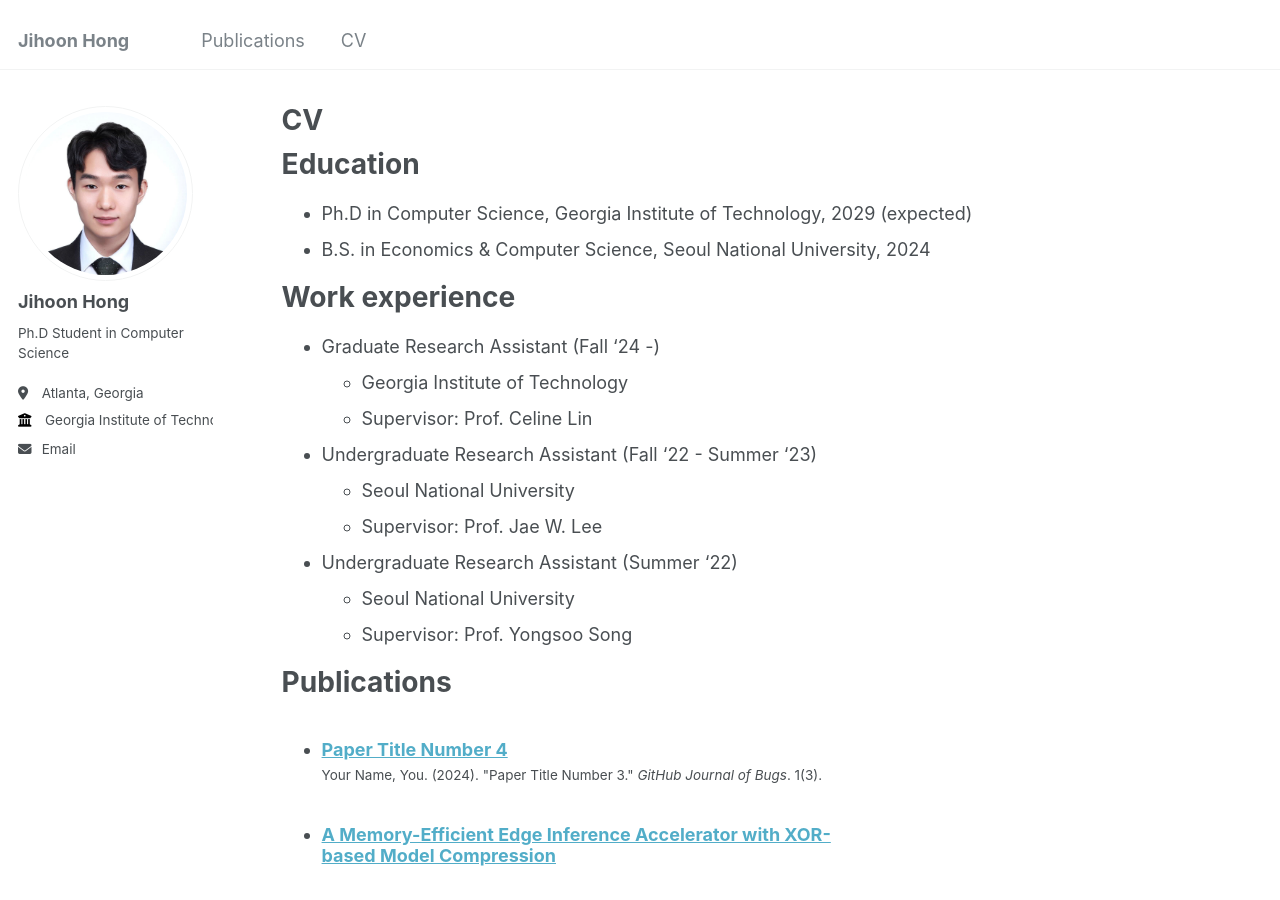
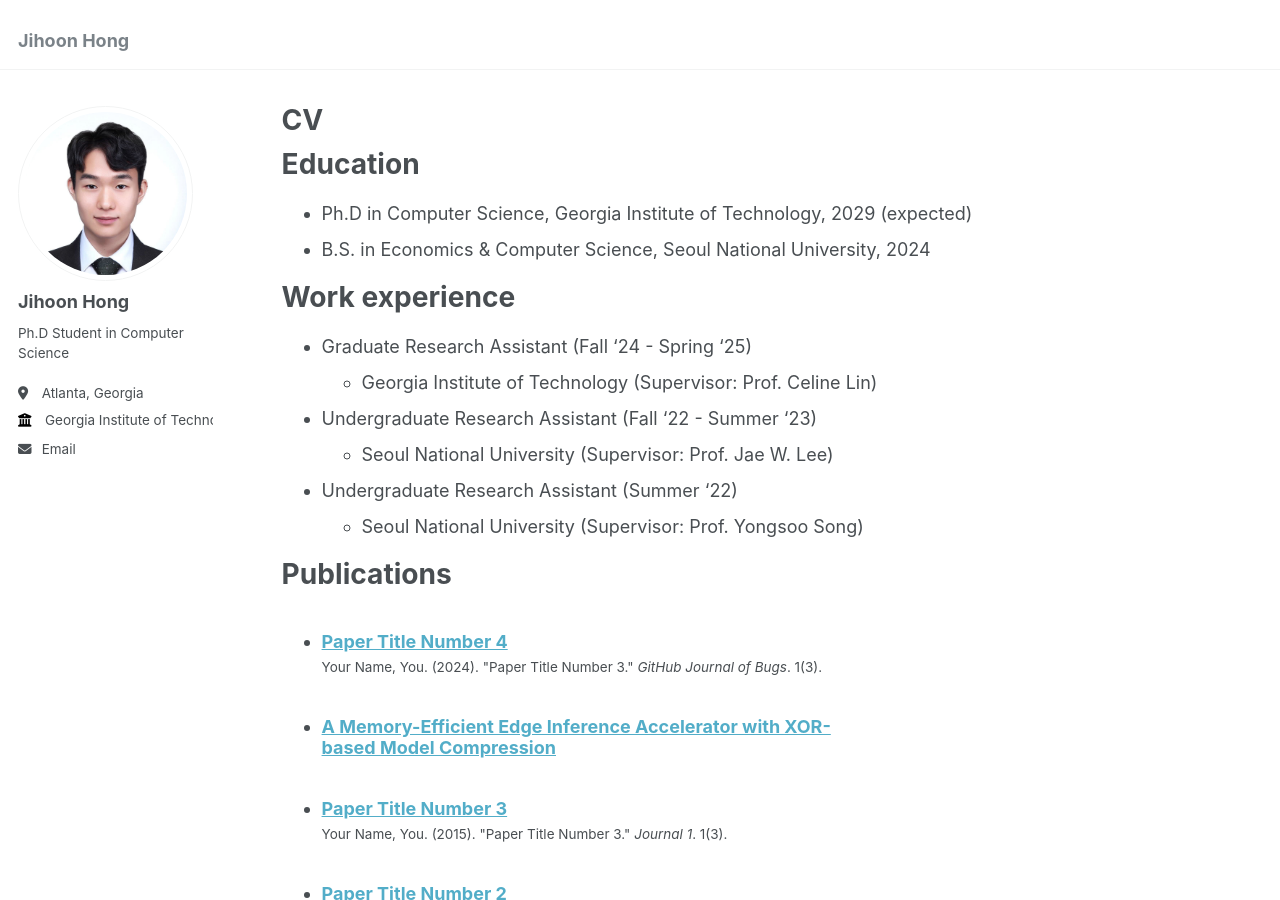
Before and after one commit to athlon76/athlon76.github.io, a Jekyll site: the page built from _pages/cv.md, in a window 1280 px wide and 900 px high. Built offline with Jekyll 4.4.1, drawn with Linux system fonts in a browser that asks for light colours.

Commit message:
Added CV

```diff
--- a/_pages/cv.md
+++ b/_pages/cv.md
@@ -16,17 +16,15 @@ Education
 
 Work experience
 ======
-* Graduate Research Assistant (Fall '24 -)
-  * Georgia Institute of Technology
-  * Supervisor: Prof. Celine Lin
+* Graduate Research Assistant (Fall '24 - Spring '25)
+  * Georgia Institute of Technology (Supervisor: Prof. Celine Lin)
 
 * Undergraduate Research Assistant (Fall '22 - Summer '23)
-  * Seoul National University
-  * Supervisor: Prof. Jae W. Lee
+  * Seoul National University (Supervisor: Prof. Jae W. Lee)
 
 * Undergraduate Research Assistant (Summer '22)
-  * Seoul National University
-  * Supervisor: Prof. Yongsoo Song
+  * Seoul National University (Supervisor: Prof. Yongsoo Song)
+
 
 Publications
 ======
```
Also changed, not shown: _data/navigation.yml (+4 -4 lines), _pages/about.md (+4 -0 lines), 1 other file.
